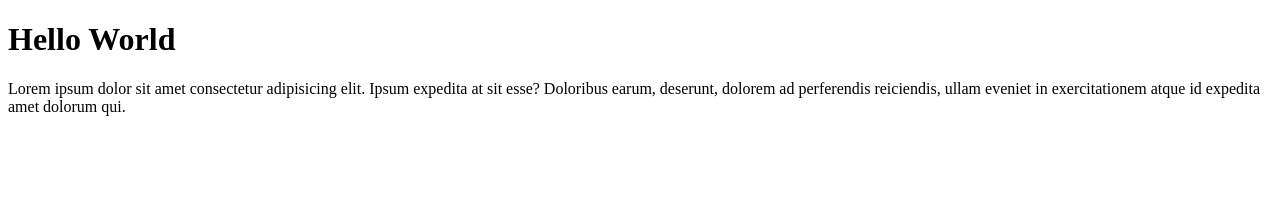
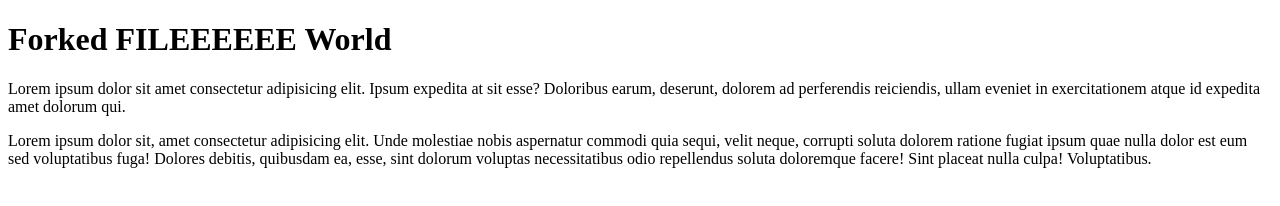
Before and after one commit to ErmatovRustam/portfolio-app, a plain HTML site: page index.html in a window 1280 px wide. Drawn offline with Linux system fonts and the light colour scheme.

Commit message:
I changed document name to new file

```diff
--- a/index.html
+++ b/index.html
@@ -6,11 +6,14 @@
     <title>Portfolio Project</title>
   </head>
   <body>
-    <h1>Hello World</h1>
+    <h1>Forked FILEEEEEE World</h1>
     <p>
       Lorem ipsum dolor sit amet consectetur adipisicing elit. Ipsum expedita at
       sit esse? Doloribus earum, deserunt, dolorem ad perferendis reiciendis,
       ullam eveniet in exercitationem atque id expedita amet dolorum qui.
     </p>
+    <p>
+      Lorem ipsum dolor sit, amet consectetur adipisicing elit. Unde molestiae nobis aspernatur commodi quia sequi, velit neque, corrupti soluta dolorem ratione fugiat ipsum quae nulla dolor est eum sed voluptatibus fuga! Dolores debitis, quibusdam ea, esse, sint dolorum voluptas necessitatibus odio repellendus soluta doloremque facere! Sint placeat nulla culpa! Voluptatibus.
+    </p>
   </body>
 </html>
```
